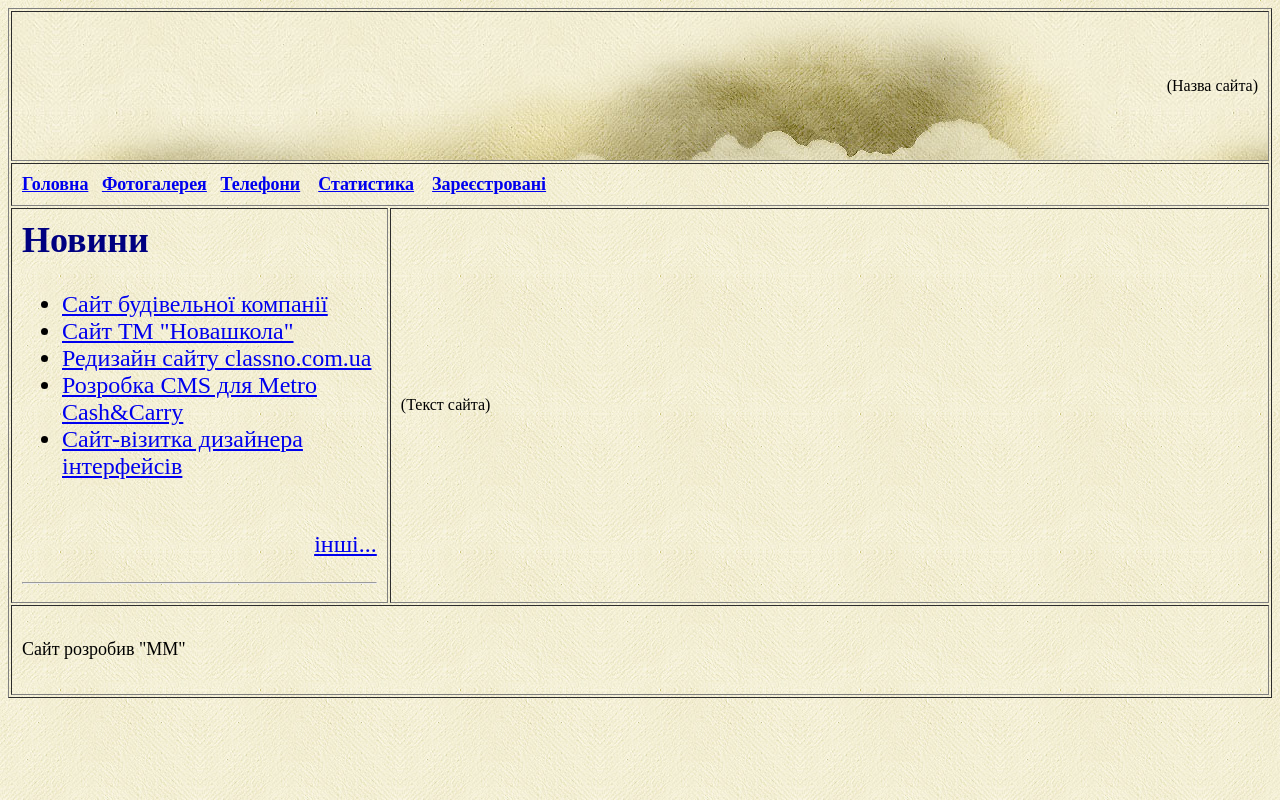
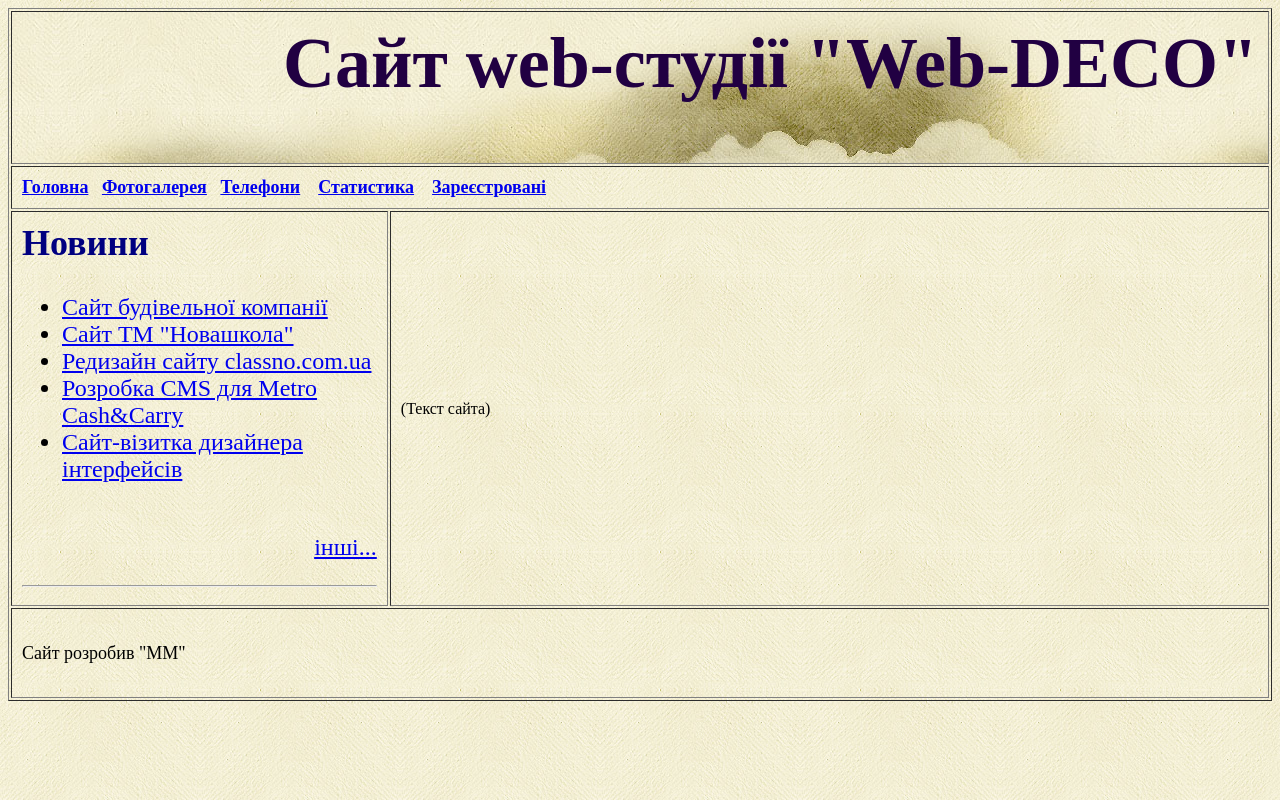
Before and after one commit to iskadogz/iska, a plain HTML site: page index.html in a window 1280 px wide. Drawn offline with Linux system fonts and the light colour scheme.

Commit message:
назва сайту

```diff
--- a/index.html
+++ b/index.html
@@ -12,7 +12,7 @@
 
 <table border="1" align="center" cellpadding="10">
 <tr>
-<td   background="images/bg-3.jpg" colspan="2" height="150" align="right">(Назва сайта)</td>
+<td   background="images/bg-3.jpg" colspan="2" height="150" align="right"><font size="5"><h1 class="shadowtext">Сайт web-студії "Web-DECO"</h1></font></td>
 </tr>
 <tr>
 <td colspan="2">    <!-- Горизонтальне меню -->
```
